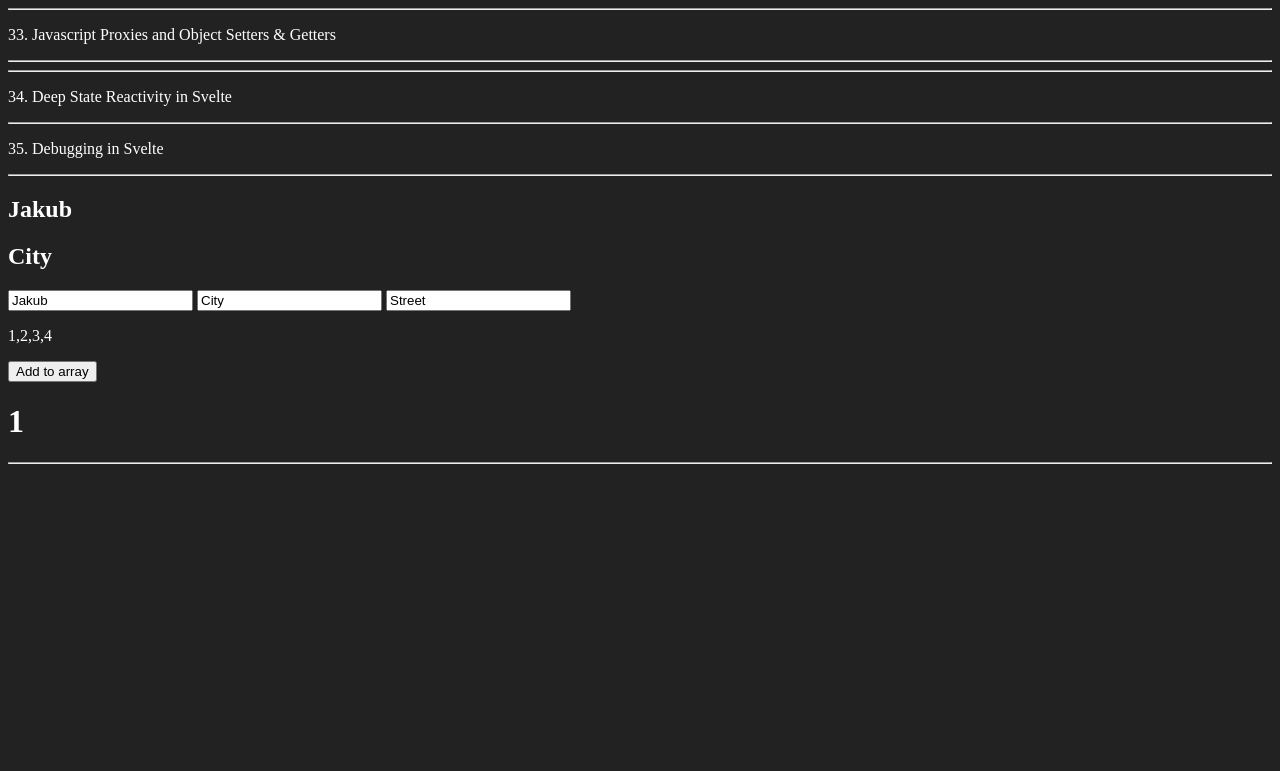
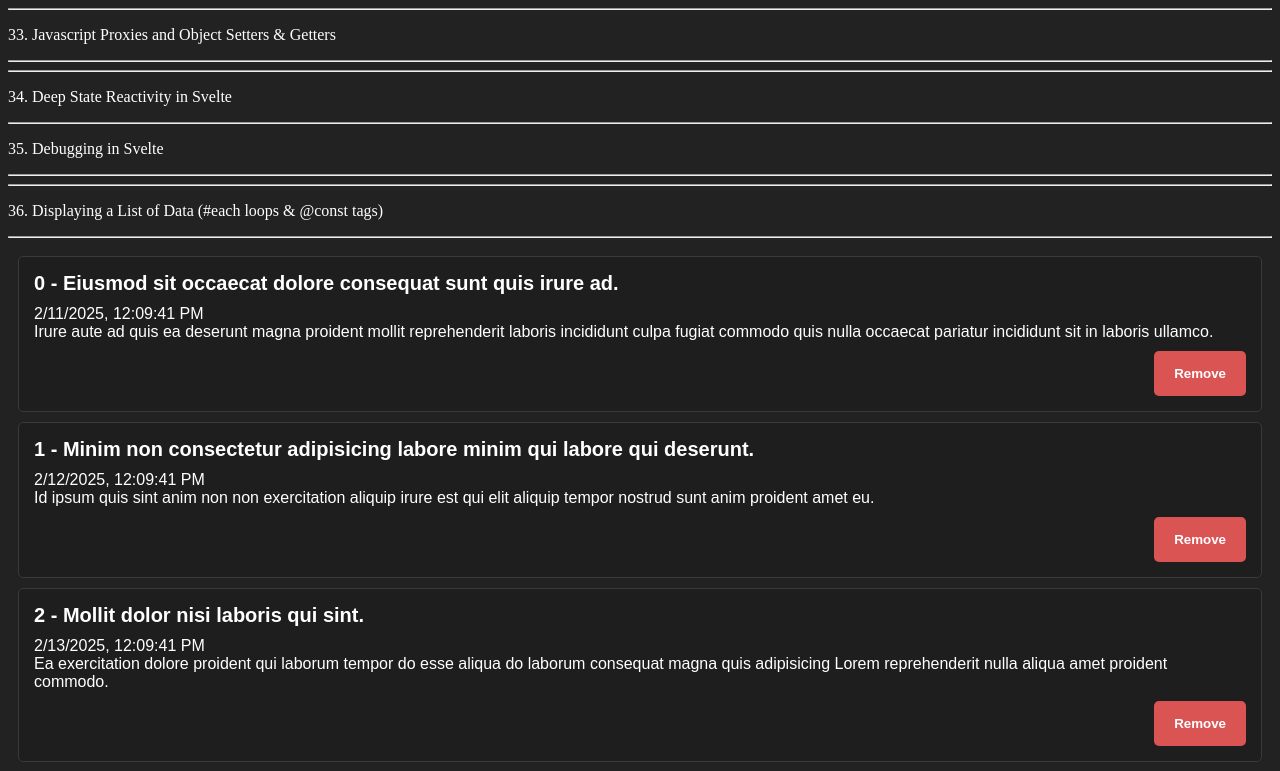
Before and after one commit to Tofu-Gang/svelte-complete-guide-2025, a SvelteKit app: page / in a window 1280 px wide. Shown: the top 771 px of the page. Built offline with nearby package versions, Linux system fonts and the light colour scheme.

Commit message:
36. Displaying a List of Data (#each loops & @const tags)

```diff
--- a/package.json
+++ b/package.json
@@ -33,6 +33,8 @@
 		"vite": "^6.1.0"
 	},
 	"dependencies": {
-		"lucide-svelte": "^0.475.0"
+		"lorem-ipsum": "^2.0.8",
+		"lucide-svelte": "^0.475.0",
+		"uuid": "^11.0.5"
 	}
 }
--- /dev/null
+++ b/src/lib/components/Notification.svelte
@@ -0,0 +1,48 @@
+<script lang="ts">
+	import Button from '$lib/components/Button.svelte';
+
+	let { notification, onremove }: {
+		notification: {
+			index: number;
+			id: string;
+			title: string;
+			body: string;
+			date: number;
+		}
+		onremove?: (id: string) => void
+	} = $props();
+	const { index, id, title, body, date } = notification;
+	const dateObject = new Date(date);
+</script>
+
+<div class="notification">
+	<h5>{index} - {title}</h5>
+	<time datetime={dateObject.toISOString()}>{dateObject.toLocaleString()}</time>
+	<p>{body}</p>
+	<div class="actions">
+		<Button --buttonBgColor="rgb(218, 84, 84)" onclick={() => {
+			onremove?.(id);
+		}}>Remove</Button>
+	</div>
+</div>
+
+<style lang="scss">
+  .notification {
+    border: 1px solid #3a3a3a;
+    background-color: #1e1e1efa;
+    padding: 15px;
+    border-radius: 5px;
+    font-family: Arial, Helvetica, sans-serif;
+    .actions {
+      display: flex;
+      justify-content: flex-end;
+    }
+    h5 {
+      margin: 0 0 10px;
+      font-size: 20px;
+    }
+    p {
+      margin: 0 0 10px;
+    }
+  }
+</style>
--- /dev/null
+++ b/src/lib/components/Notifications.svelte
@@ -0,0 +1,33 @@
+<script lang="ts">
+	import generateNotifications from '$lib/utils/generate-notifications';
+	import Notification from '$lib/components/Notification.svelte';
+
+	const notifications = $state(generateNotifications());
+</script>
+
+<ul>
+<!-- loop through all notifications -->
+	{#each notifications as notification, index}
+		<!-- constants can be defined in markup -->
+		<!--{@const test = "test constant"}-->
+		<li>
+			<Notification notification={{index, ...notification}} onremove={(id) => {
+				notifications.splice(index, 1);
+			}} />
+		</li>
+	{:else}
+		<!-- if notifications are an empty array -->
+		<p>No notifications</p>
+	{/each}
+</ul>
+
+<style>
+    ul {
+        list-style: none;
+        padding: 10px;
+        margin: 0;
+        li {
+            margin-bottom: 10px;
+        }
+    }
+</style>
--- /dev/null
+++ b/src/lib/utils/generate-notifications.ts
@@ -0,0 +1,19 @@
+import { loremIpsum } from 'lorem-ipsum';
+import { v4 as uuidv4 } from 'uuid';
+
+function generateNotifications(length = 10) {
+	return Array(length)
+		.fill(null)
+		.map((n, i) => {
+			const date = new Date();
+			date.setDate(date.getDate() + i);
+			return {
+				id: uuidv4(),
+				title: loremIpsum({ count: 1, sentenceLowerBound: 5, sentenceUpperBound: 10 }),
+				body: loremIpsum({ count: 1, sentenceLowerBound: 20, sentenceUpperBound: 25 }),
+				date: date.getTime()
+			};
+		});
+}
+
+export default generateNotifications;
--- a/src/routes/+page.svelte
+++ b/src/routes/+page.svelte
@@ -1,19 +1,23 @@
 <script lang="ts">
-	import Proxy from '$lib/components/Proxy.svelte';
-	import DeepState from '$lib/components/DeepState.svelte';
+	// import Proxy from '$lib/components/Proxy.svelte';
+	// import DeepState from '$lib/components/DeepState.svelte';
+	import Notifications from '$lib/components/Notifications.svelte';
 </script>
 
 <hr>
 <p>33. Javascript Proxies and Object Setters & Getters</p>
 <hr>
-<Proxy />
+<!--<Proxy />-->
 <hr>
 <p>34. Deep State Reactivity in Svelte</p>
 <hr>
 <p>35. Debugging in Svelte</p>
 <hr>
-<DeepState />
+<!--<DeepState />-->
 <hr>
+<p>36. Displaying a List of Data (#each loops & @const tags)</p>
+<hr>
+<Notifications />
 
 <style>
 	:global(body) {
```
Also changed, not shown: 1 other file (tests, documents, lock files or other folders).
